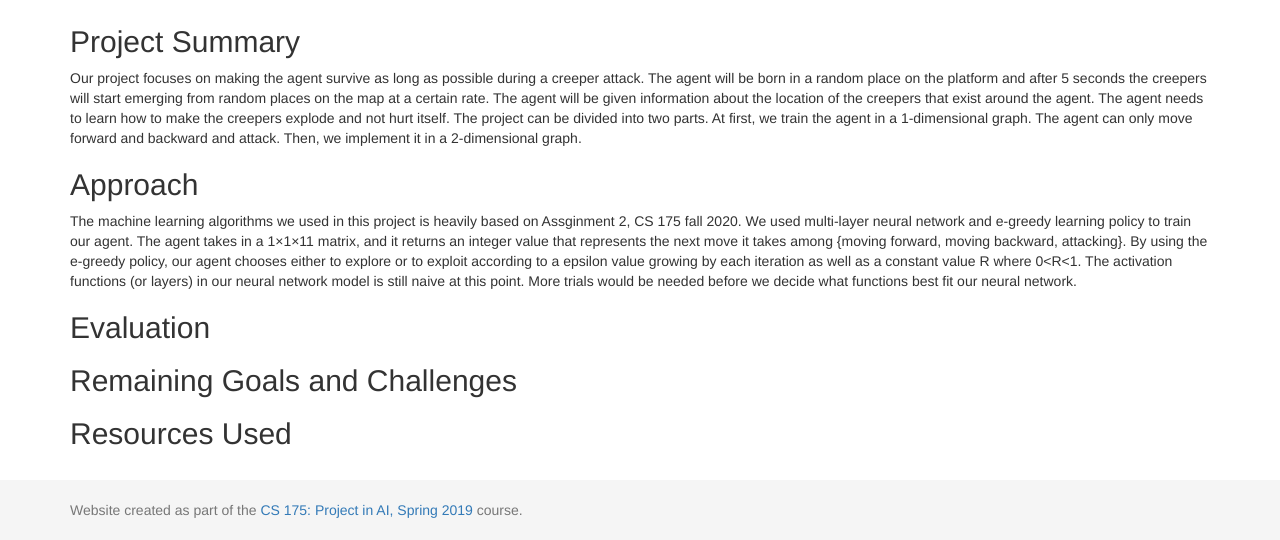
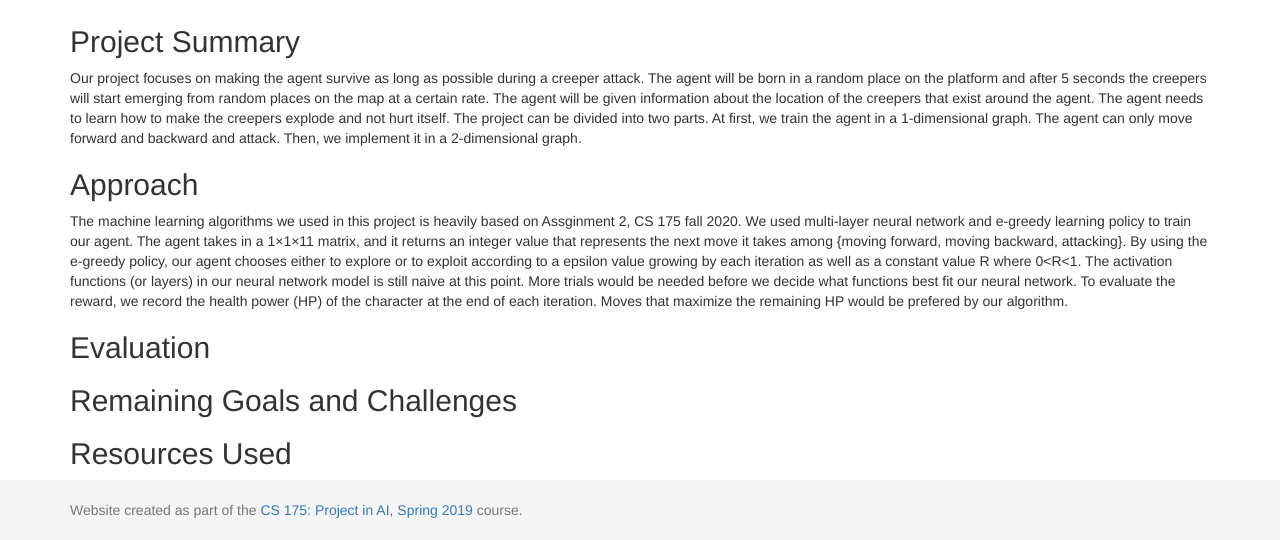
Before and after one commit to boring1234/NB-Newbies, a Jekyll site: the page built from docs/status.md, in a window 1280 px wide and 1108 px high. Shown: the part 568-1108 px from the top of the window. Built offline with Jekyll 4.4.1, drawn with Linux system fonts in a browser that asks for light colours.

Commit message:
Update status.md

```diff
--- a/docs/status.md
+++ b/docs/status.md
@@ -14,7 +14,7 @@
 
 ## Approach
 
-The machine learning algorithms we used in this project is heavily based on Assginment 2, CS 175 fall 2020. We used multi-layer neural network and e-greedy learning policy to train our agent. The agent takes in a 1×1×11 matrix, and it returns an integer value that represents the next move it takes among {moving forward, moving backward, attacking}. By using the e-greedy policy, our agent chooses either to explore or to exploit according to a epsilon value growing by each iteration as well as a constant value R where 0<R<1. The activation functions (or layers) in our neural network model is still naive at this point. More trials would be needed before we decide what functions best fit our neural network.
+The machine learning algorithms we used in this project is heavily based on Assginment 2, CS 175 fall 2020. We used multi-layer neural network and e-greedy learning policy to train our agent. The agent takes in a 1×1×11 matrix, and it returns an integer value that represents the next move it takes among {moving forward, moving backward, attacking}. By using the e-greedy policy, our agent chooses either to explore or to exploit according to a epsilon value growing by each iteration as well as a constant value R where 0<R<1. The activation functions (or layers) in our neural network model is still naive at this point. More trials would be needed before we decide what functions best fit our neural network. To evaluate the reward, we record the health power (HP) of the character at the end of each iteration. Moves that maximize the remaining HP would be prefered by our algorithm.
 
 ## Evaluation
 
```
